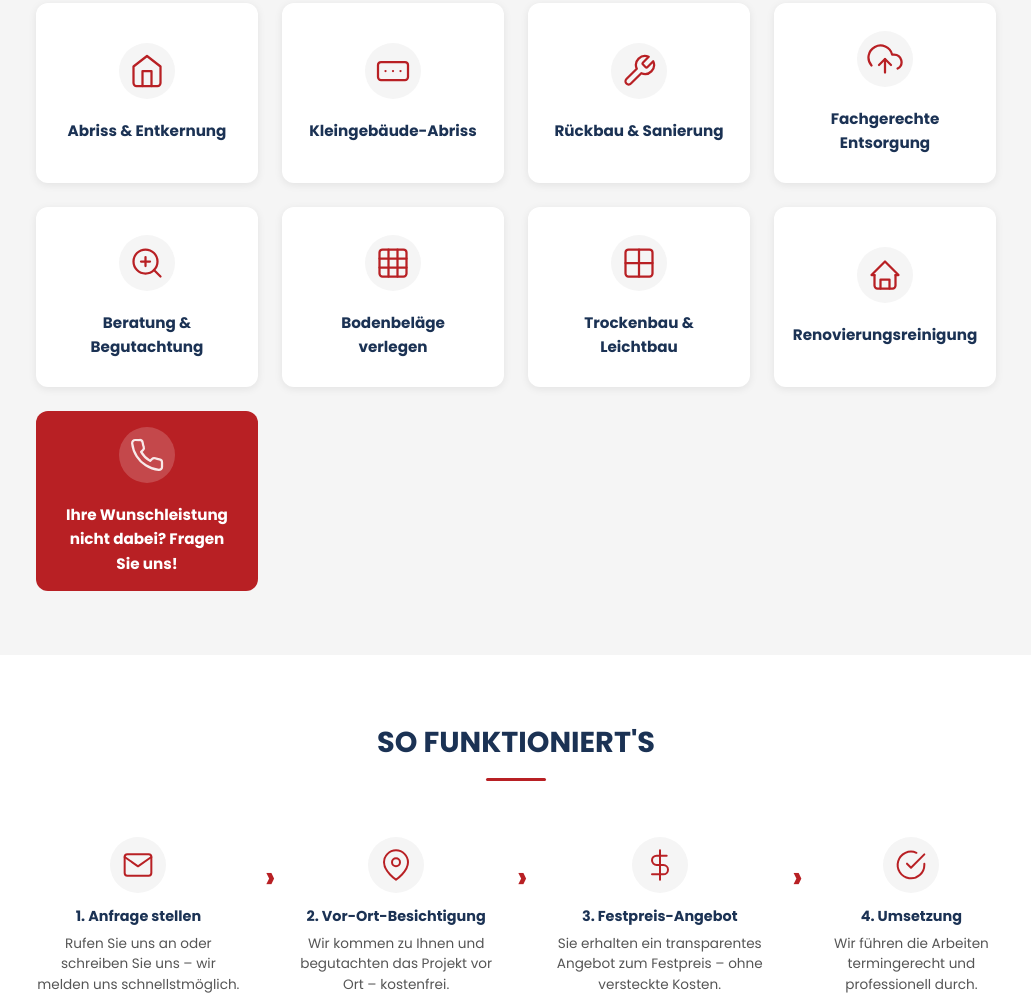
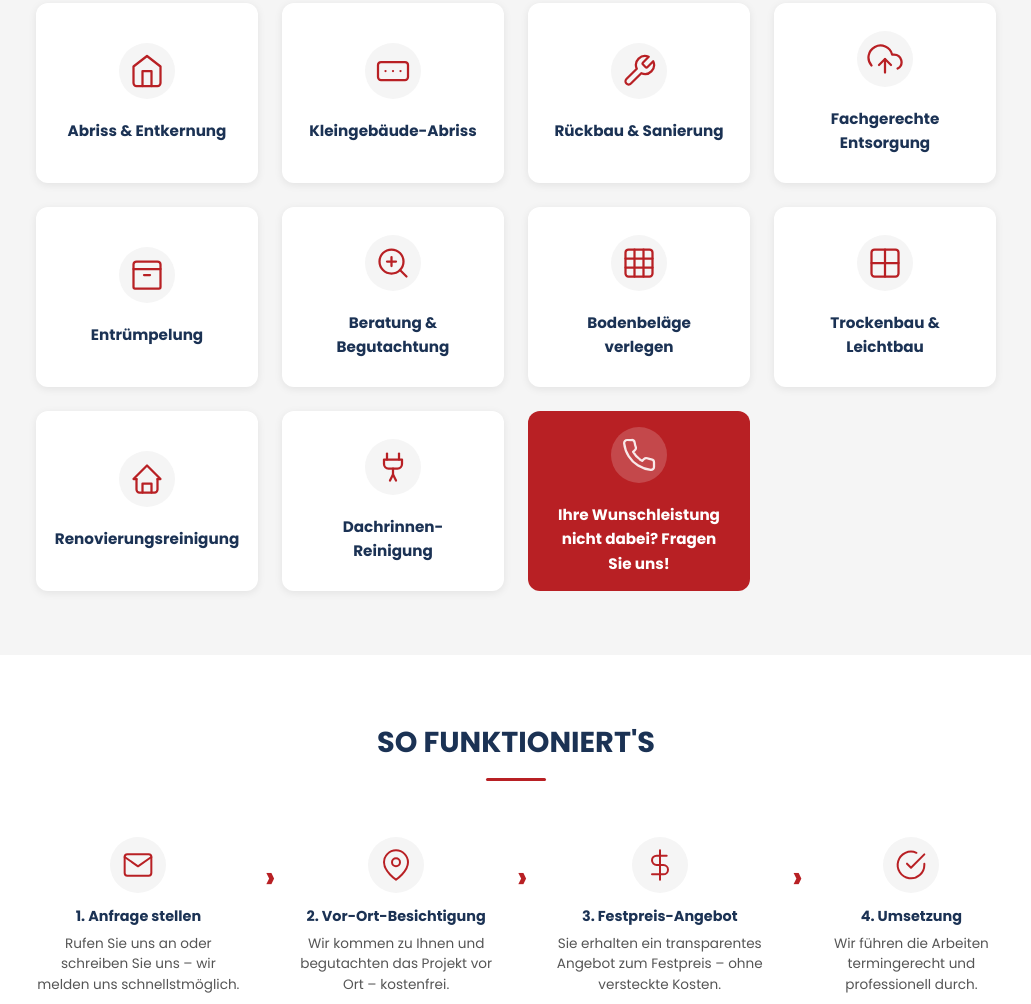
Before and after one commit to kayroone/yg.abbruch, a website: page index.html in a window 1280 px wide. Shown: the part 1261-2265 px from the top of the page, without its empty margins (124-1155 px from the left). Drawn offline with Linux system fonts and the light colour scheme.

Commit message:
Entrümpelung und Dachrinnen-Reinigung ergänzt

```diff
--- a/index.html
+++ b/index.html
@@ -231,6 +231,22 @@
             <div class="flip-card-front">
               <span class="section-icon" aria-hidden="true">
                 <svg width="36" height="36" viewBox="0 0 24 24" fill="none" stroke="currentColor" stroke-width="1.5" stroke-linecap="round" stroke-linejoin="round">
+                  <path d="M21 8V5a2 2 0 0 0-2-2H5a2 2 0 0 0-2 2v3"/><path d="M3 8h18v12a1 1 0 0 1-1 1H4a1 1 0 0 1-1-1V8z"/><path d="M10 12h4"/>
+                </svg>
+              </span>
+              <h3>Entrümpelung</h3>
+            </div>
+            <div class="flip-card-back">
+              <p>Räumung von Grundstücken, Häusern und Wohnungen – sauber und termingerecht.</p>
+            </div>
+          </div>
+        </div>
+
+        <div class="flip-card animate-on-scroll">
+          <div class="flip-card-inner">
+            <div class="flip-card-front">
+              <span class="section-icon" aria-hidden="true">
+                <svg width="36" height="36" viewBox="0 0 24 24" fill="none" stroke="currentColor" stroke-width="1.5" stroke-linecap="round" stroke-linejoin="round">
                   <circle cx="11" cy="11" r="8"/><line x1="21" y1="21" x2="16.65" y2="16.65"/><line x1="8" y1="11" x2="14" y2="11"/><line x1="11" y1="8" x2="11" y2="14"/>
                 </svg>
               </span>
@@ -286,6 +302,22 @@
             </div>
             <div class="flip-card-back">
               <p>Endreinigung nach Bauarbeiten – sauber übergeben, sofort einziehen.</p>
+            </div>
+          </div>
+        </div>
+
+        <div class="flip-card animate-on-scroll">
+          <div class="flip-card-inner">
+            <div class="flip-card-front">
+              <span class="section-icon" aria-hidden="true">
+                <svg width="36" height="36" viewBox="0 0 24 24" fill="none" stroke="currentColor" stroke-width="1.5" stroke-linecap="round" stroke-linejoin="round">
+                  <path d="M8 3v4"/><path d="M16 3v4"/><path d="M6 7h12v3a3 3 0 0 1-3 3H9a3 3 0 0 1-3-3V7z"/><path d="M12 13v4"/><path d="M10 21l2-4 2 4"/>
+                </svg>
+              </span>
+              <h3>Dachrinnen-Reinigung</h3>
+            </div>
+            <div class="flip-card-back">
+              <p>Laub und Schmutz aus Dachrinnen entfernen – reine Reinigungsarbeit, damit Regenwasser wieder frei abläuft.</p>
             </div>
           </div>
         </div>
```
Also changed, not shown: tests/services.spec.js (+4 -2 lines).
